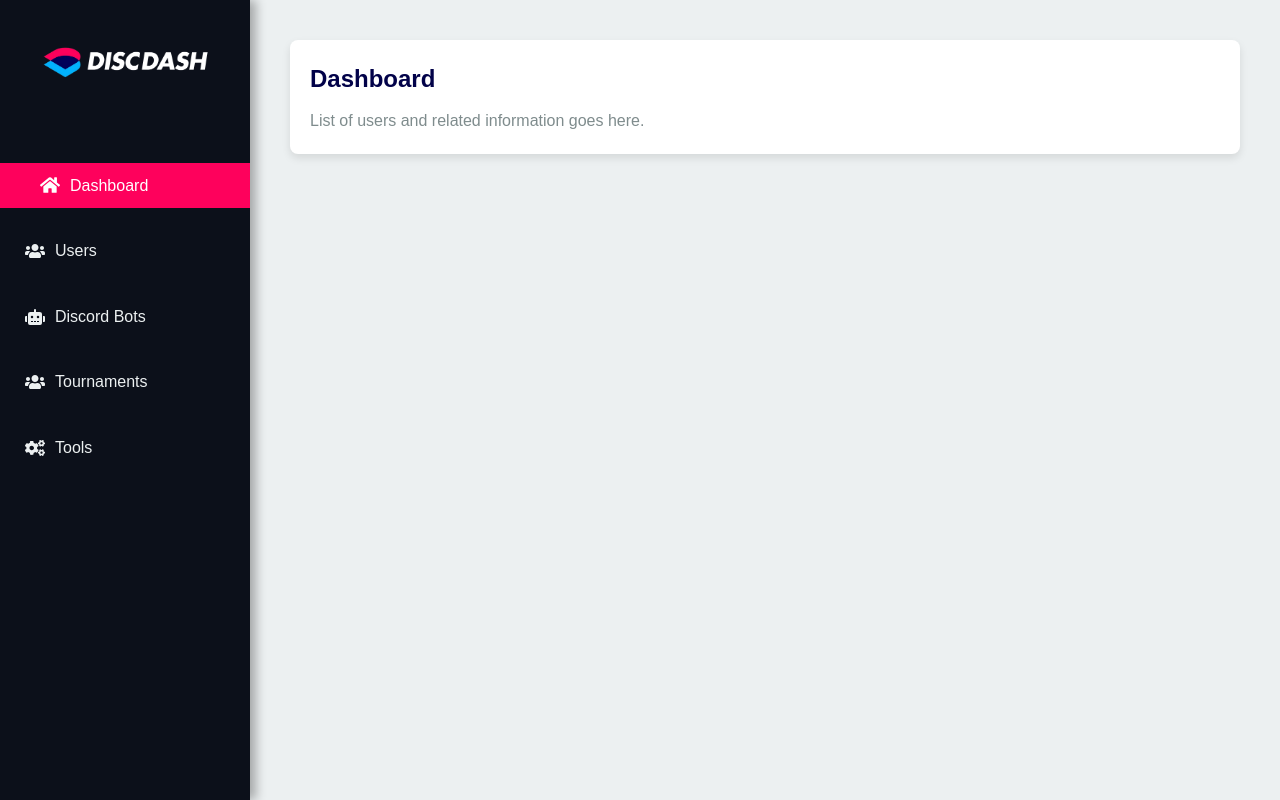
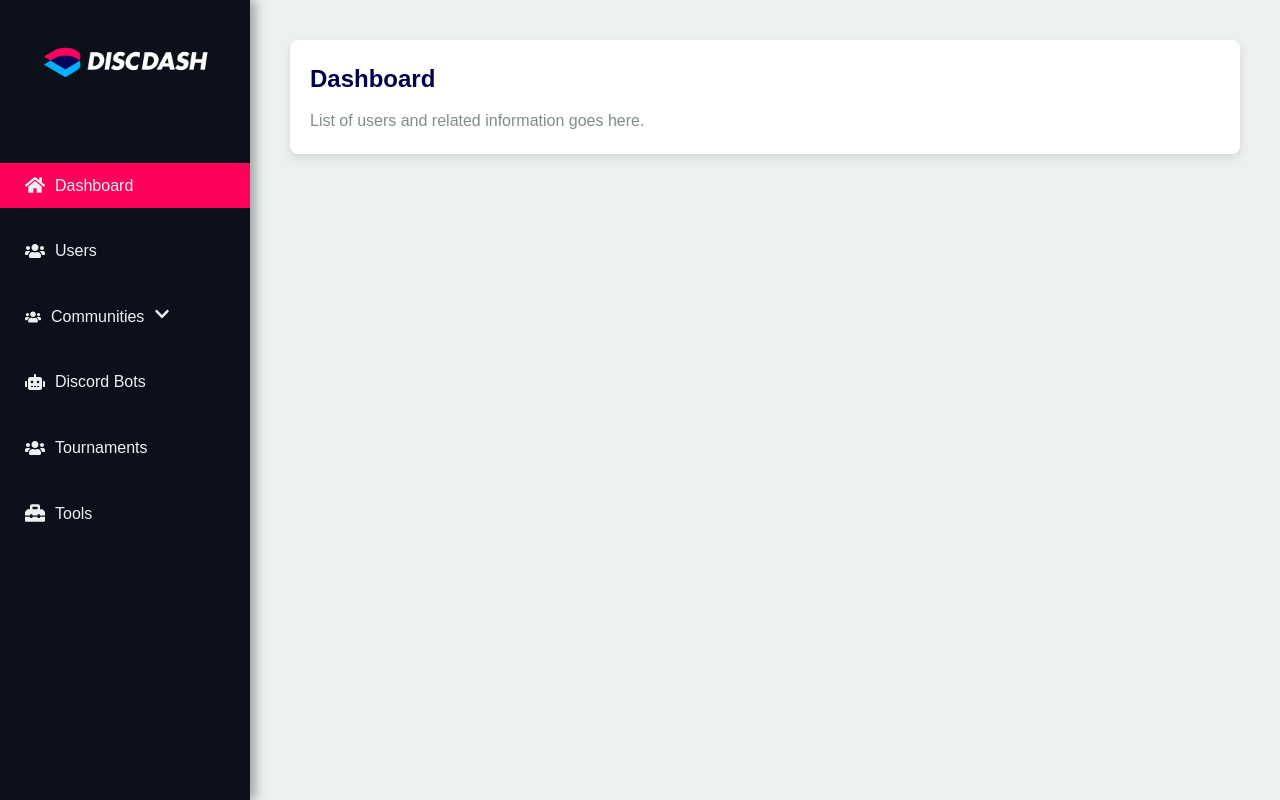
Before and after one commit to ZypherrGuy/lolza-discord-dashboard, a React (Vite) app: page / in a window 1280 px wide. Built offline with nearby package versions, Linux system fonts and the light colour scheme.

Commit message:
dev/ New Navigation with Sub Categories

```diff
--- a/src/components/navigationBar/NavigationBar.css
+++ b/src/components/navigationBar/NavigationBar.css
@@ -12,6 +12,7 @@
   transition: all 0.3s ease;
 }
 
+
 /* Logo Styling */
 .logo-container {
   text-align: center;
@@ -19,19 +20,9 @@
 }
 
 .logo {
-  width: 180px;  /* Adjust the width as needed */
+  width: 180px;
   height: auto;
   margin-top: 20px;
-}
-
-/* Sidebar Title */
-.sidebar-title {
-  text-align: center;
-  margin-bottom: 30px; /* Adjusted for better spacing */
-  font-size: 22px; /* Reduced size for better balance */
-  color: #ecf0f1;
-  font-weight: bold;
-  text-transform: uppercase;
 }
 
 /* Sidebar Menu */
@@ -42,7 +33,7 @@
 
 .sidebar ul li {
   margin: 20px 0;
-  font-size: 16px; /* Reduced font size */
+  font-size: 16px;
 }
 
 /* Sidebar Links */
@@ -50,9 +41,35 @@
   color: #ecf0f1;
   display: flex;
   align-items: center;
-  font-size: 16px; /* Reduced font size */
+  font-size: 16px;
   transition: all 0.3s ease;
   padding: 10px 0px 10px 25px;
+}
+
+.sidebar ul li a {
+  color: #ecf0f1;
+  display: flex;
+  align-items: center;
+  font-size: 16px;
+  transition: all 0.3s ease;
+  padding: 10px 0px 10px 25px;
+}
+
+.dropdown-toggle {
+  color: #ecf0f1;
+  display: flex;
+  align-items: center;
+  font-size: 16px;
+  transition: all 0.3s ease;
+  padding: 10px 0px 10px 25px;
+}
+
+.dropdown-toggle svg {
+  margin-right: 10px;
+}
+
+.dropdown-toggle span {
+  margin-right: 10px;
 }
 
 /* Add some space between the icon and text */
@@ -67,13 +84,54 @@
 }
 
 /* Active Link Styling */
-.sidebar ul li a.active {
-  background-color: #fe015c;
-  color: white;
-  padding-left: 40px;
-}
 
 /* Sidebar link icons styling */
 .sidebar ul li a svg {
-  font-size: 20px; /* Icon size */
+  font-size: 20px;
 }
+
+/* Dropdown Container Styling */
+.sidebar ul .dropdown-menu {
+  display: none; /* Initially hidden */
+  flex-direction: column;
+  margin-top: 5px;
+}
+
+/* Show the dropdown menu when open */
+.sidebar ul li.open .dropdown-menu {
+  display: flex;
+}
+
+/* Submenu Links Styling */
+.sidebar ul .dropdown-menu li {
+  margin: 10px 0;
+}
+
+.sidebar ul .dropdown-menu li a {
+  color: #ecf0f1;
+  display: flex;
+  align-items: center;
+  padding: 8px 0 8px 45px;
+  font-size: 14px;
+  transition: all 0.3s ease;
+}
+
+/* Submenu Hover and Active States */
+.sidebar ul .dropdown-menu li a:hover {
+  background-color: #3498db;
+  color: white;
+}
+
+/* Dropdown Toggle Icon Styling */
+.sidebar ul li a .dropdown-icon {
+  margin-left: auto;
+  transition: transform 0.3s ease;
+}
+
+.sidebar ul li.open a .dropdown-icon {
+  transform: rotate(180deg);
+}
+
+.active {
+  background-color: #fe015c;
+}
--- a/src/components/navigationBar/NavigationBar.tsx
+++ b/src/components/navigationBar/NavigationBar.tsx
@@ -1,43 +1,115 @@
 import { Link, useLocation } from 'react-router-dom';
+import { useState } from 'react';
 import './NavigationBar.css';
 import logo from '../../assets/logo/LOGO-DISCDASH-TITLE-WHITE-FULL.png';
 
-import { FaUsers, FaRobot, FaCogs, FaHome } from 'react-icons/fa';  // Import icons
+import {
+  FaUsers,
+  FaRobot,
+  FaCogs,
+  FaHome,
+  FaChevronDown,
+  FaChevronUp,
+  FaToolbox,
+} from 'react-icons/fa';
 
 const NavigationBar = () => {
-  const location = useLocation();  // Use React Router to track active route
+  const location = useLocation();
+  const [dropdownOpen, setDropdownOpen] = useState<string | null>(null);
+
+  // Navigation items data
+  const navItems = [
+    { path: '/', label: 'Dashboard', icon: <FaHome />, children: false },
+    { path: '/users', label: 'Users', icon: <FaUsers />, children: false },
+    {
+      path: '', // No path for Communities (parent)
+      label: 'Communities',
+      icon: <FaUsers />,
+      children: true,
+      subItems: [
+        { path: '/communities/leagueoflegends', label: 'League of Legends' },
+        { path: '/communities/rocketleague', label: 'Rocket League' },
+      ],
+    },
+    { path: '/discord-bots', label: 'Discord Bots', icon: <FaRobot />, children: false },
+    { path: '/tournaments', label: 'Tournaments', icon: <FaUsers />, children: false },
+    { path: '/tools', label: 'Tools', icon: <FaToolbox />, children: false },
+  ];
+
+  const toggleDropdown = (path: string) => {
+    // Toggle the dropdown menu visibility
+    setDropdownOpen(dropdownOpen === path ? null : path);
+  };
+
+  // Determine if the navigation item is active
+  const isActive = (itemPath: string) => {
+    if (itemPath === '/') {
+      return location.pathname === '/'; // Exact match for the root path (Dashboard)
+    }
+    return location.pathname.startsWith(itemPath); // For other items, check if the path starts with the item path
+  };
+
+  // Determine if a sub-item is active
+  const isSubItemActive = (subItemPath: string) => {
+    return location.pathname === subItemPath;
+  };
 
   return (
     <div className="sidebar">
+      {/* Logo */}
       <div className="logo-container">
         <img src={logo} alt="Logo" className="logo" />
       </div>
-      <ul>
-        <li>
-          <Link to="/" className={location.pathname === '/' ? 'active' : ''}>
-            <FaHome /> Dashboard
-          </Link>
-        </li>
-        <li>
-          <Link to="/users" className={location.pathname === '/users' ? 'active' : ''}>
-            <FaUsers /> Users
-          </Link>
-        </li>
-        <li>
-          <Link to="/discord-bots" className={location.pathname === '/discord-bots' ? 'active' : ''}>
-            <FaRobot /> Discord Bots
-          </Link>
-        </li>
-        <li>
-          <Link to="/tournaments" className={location.pathname === '/tournaments' ? 'active' : ''}>
-            <FaUsers /> Tournaments
-          </Link>
-        </li>
-        <li>
-          <Link to="/tools" className={location.pathname === '/tools' ? 'active' : ''}>
-            <FaCogs /> Tools
-          </Link>
-        </li>
+
+      {/* Main Navigation Links */}
+      <ul className="nav-list">
+        {navItems.map((item, index) => (
+          <li
+            key={index}
+            className={`${
+              item.children && dropdownOpen === item.path ? 'open' : ''
+            }`}
+          >
+            {/* Parent Item (Communities) */}
+            {item.children ? (
+              <div>
+                <span
+                  className="dropdown-toggle"
+                  onClick={() => toggleDropdown(item.path)}
+                >
+                  {item.icon} <span>{item.label}</span>
+                  <span className="dropdown-icon">
+                    {dropdownOpen === item.path ? <FaChevronUp /> : <FaChevronDown />}
+                  </span>
+                </span>
+
+                {/* Render dropdown if item has children and is open */}
+                {dropdownOpen === item.path && (
+                  <ul className="dropdown-menu">
+                    {item.subItems?.map((subItem, subIndex) => (
+                      <li
+                        key={subIndex}
+                        className={isSubItemActive(subItem.path) ? 'active' : ''}
+                      >
+                        <Link to={subItem.path}>
+                          {subItem.label}
+                        </Link>
+                      </li>
+                    ))}
+                  </ul>
+                )}
+              </div>
+            ) : (
+              // Regular Navigation Item
+              <Link
+                to={item.path}
+                className={isActive(item.path) ? 'active' : ''}
+              >
+                {item.icon} <span>{item.label}</span>
+              </Link>
+            )}
+          </li>
+        ))}
       </ul>
     </div>
   );
```
